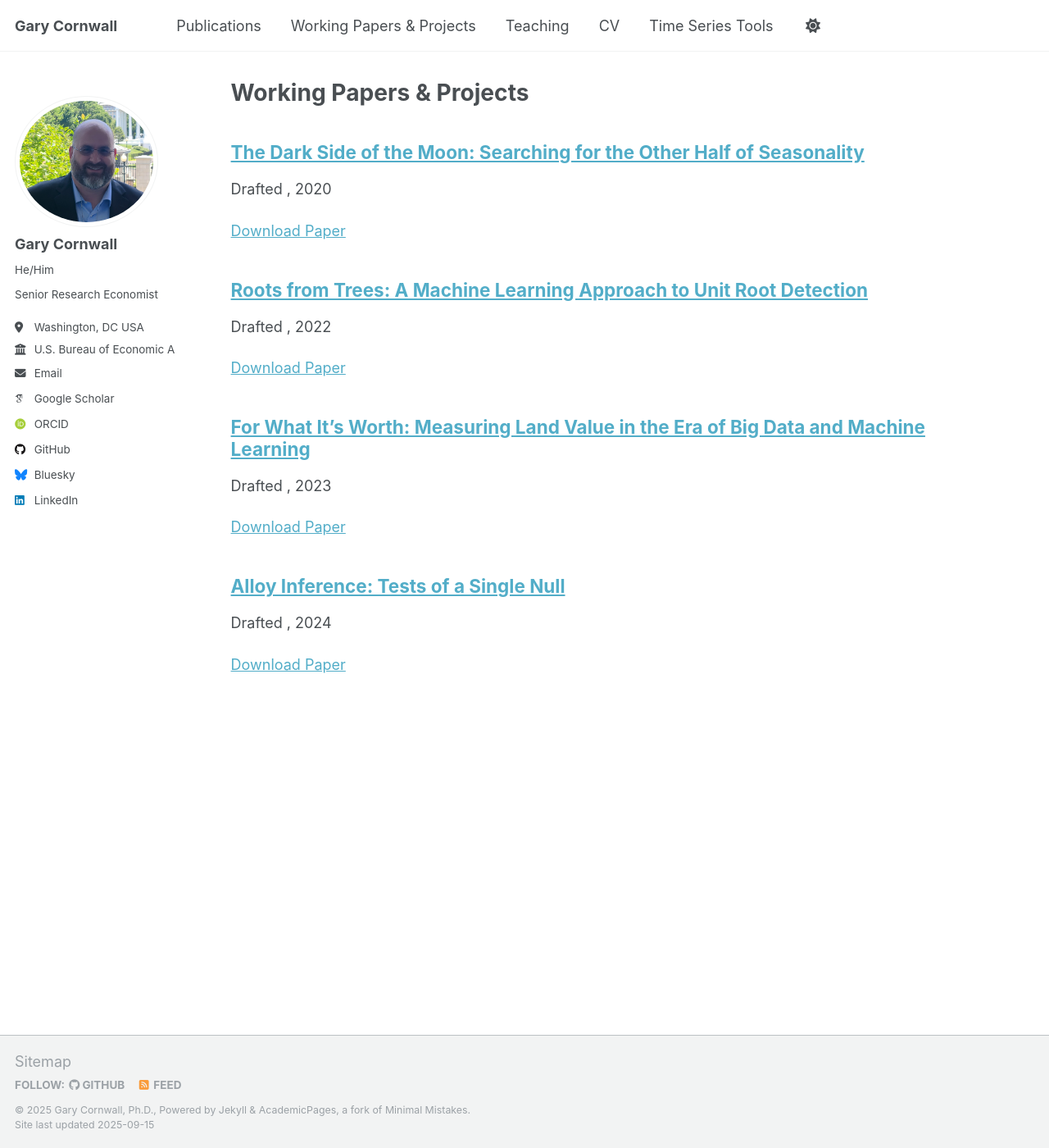
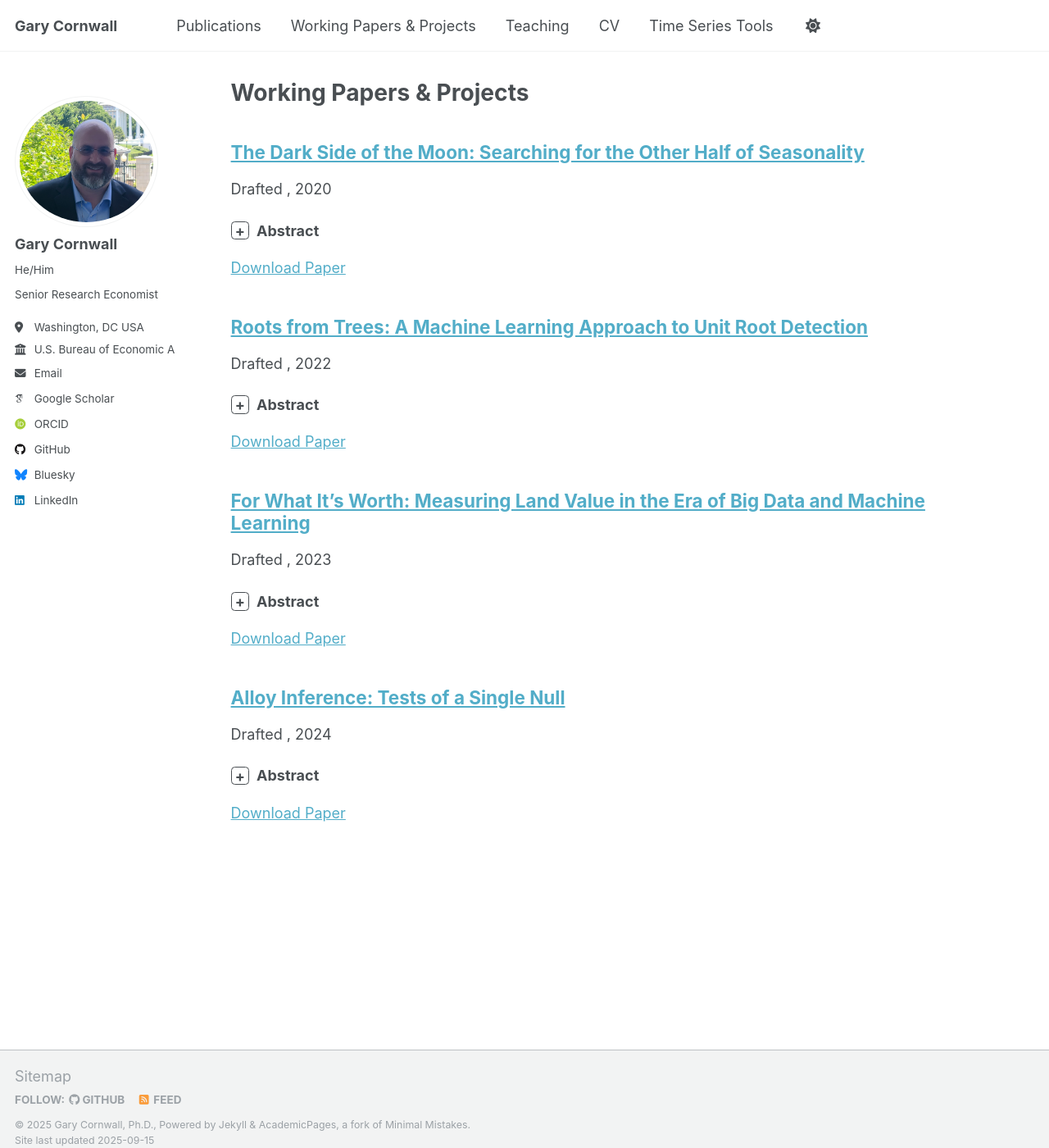
Before and after one commit to grycrnwll/grycrnwll.github.io, a Jekyll site: the page built from _pages/working.html, in a window 1280 px wide and 1400 px high. Shown: the whole window at 82% size. Built offline with Jekyll 4.4.1, drawn with Linux system fonts in a browser that asks for light colours; some web fonts are replaced.

Commit message:
Update archive-single.html

```diff
--- a/_includes/archive-single.html
+++ b/_includes/archive-single.html
@@ -61,6 +61,13 @@
   {% endif %}
 {% endif %}
 
+{% if post.collection == "working" %}
+  {% assign abs_text = post.abstract | default: post.excerpt %}
+  {% if abs_text %}
+    {% include abstract-toggle.html text=abs_text %}
+  {% endif %}
+{% endif %}
+
     {% if post.citation and post.paperurl and post.slidesurl and post.bibtexurl %}
       <p>Recommended citation: {{ post.citation }}<br /><a href="{{ post.paperurl }}">Download Paper</a> | <a href="{{ post.slidesurl }}">Download Slides</a> | <a href="{{ post.bibtexurl }}">Download Bibtex</a></p>
     {% elsif post.citation and post.paperurl and post.slidesurl %}
```
